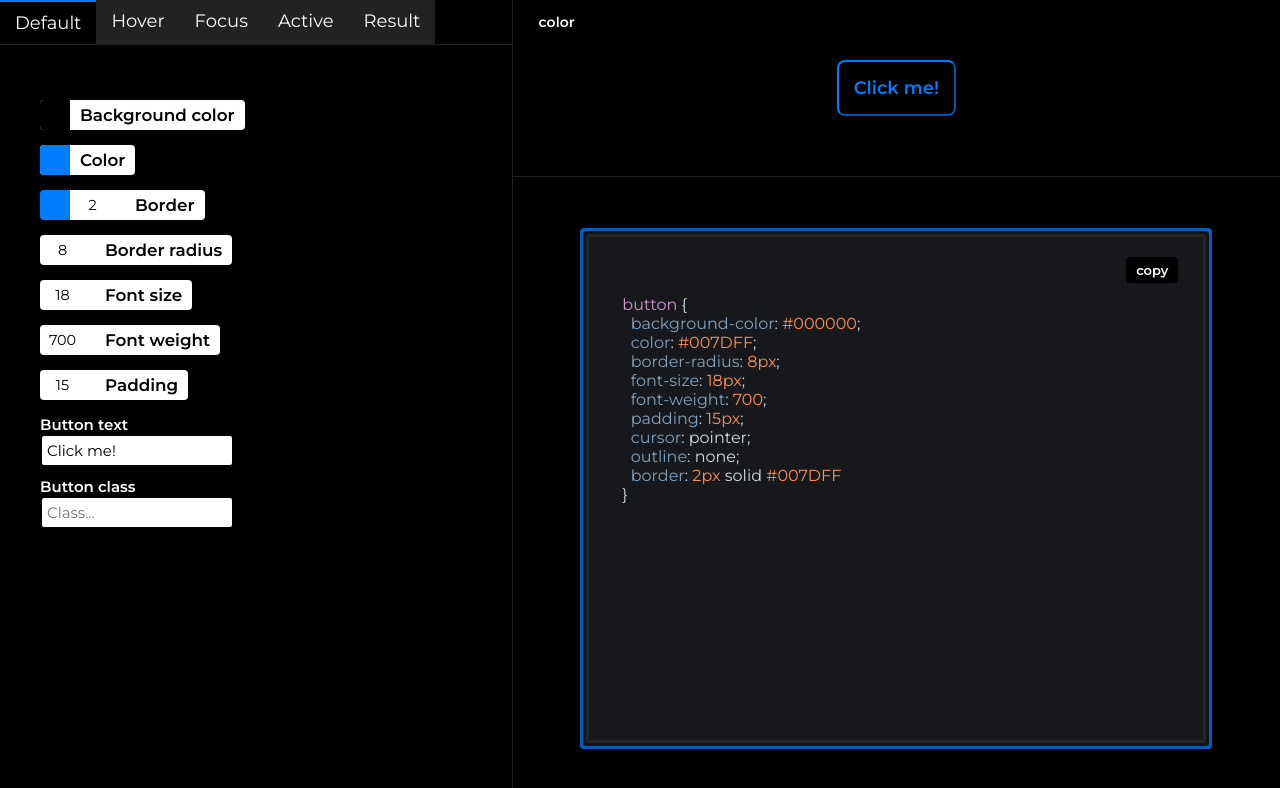
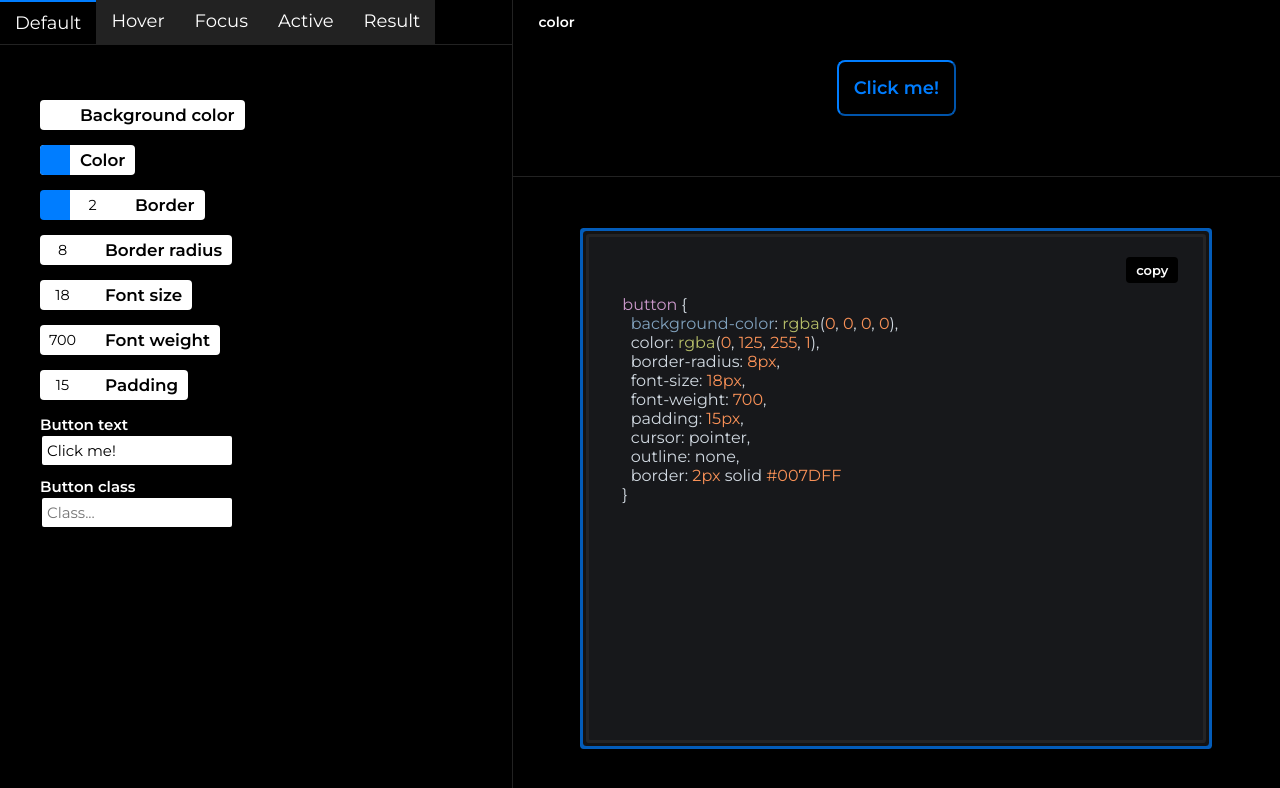
Before and after one commit to linus345/component-maker, a React (Create React App) app: page / in a window 1280 px wide. Shown: the top 788 px of the page. Built offline with nearby package versions, Linux system fonts and the light colour scheme.

Commit message:
changed from using hex values to using rgba to allow for alpha value to be used

```diff
--- a/src/components/CodeSection.js
+++ b/src/components/CodeSection.js
@@ -17,7 +17,7 @@ function formatStyles(styles, selectedTab, buttonClass) {
   return (
     `${selector}${pseudo} ${JSON.stringify(copy, null, 2)
     .replace(/"/g, "")
-    .replace(/,/g, ";")}\n\n`
+    .replace(/,$/g, ";")}\n\n`
   )
 }
 
--- a/src/components/ColorPicker.js
+++ b/src/components/ColorPicker.js
@@ -3,17 +3,23 @@ import styled from 'styled-components';
 import { ChromePicker } from 'react-color';
 
 function ColorPicker({ styles, setStyles, currStyle }) {
+  const handleChange = ({ rgb }) => {
+    // format rgb to css format
+    const formattedRgb = `rgba(${rgb.r}, ${rgb.g}, ${rgb.b}, ${rgb.a})`;
+
+    setStyles(styles => ({
+      ...styles,
+      [currStyle]: formattedRgb,
+    }))
+  }
+
   return (
     <div
       onClick={e => e.stopPropagation()}
     >
       <StyledChromePicker
-        // disableAlpha
         color={styles[currStyle]}
-        onChange={color => setStyles(styles => ({
-          ...styles,
-          [currStyle]: color.hex,
-        }))}
+        onChange={handleChange}
       />
     </div>
   );
--- a/src/defaultStyles.js
+++ b/src/defaultStyles.js
@@ -1,6 +1,6 @@
 export const defaultStyles = {
-  "background-color": "#000000",
-  "color": "#007DFF",
+  "background-color": "rgba(0, 0, 0, 0)",
+  "color": "rgba(0, 125, 255, 1)",
   "border-width": "2px",
   "border-color": "#007DFF",
   "border-radius": "8px",
@@ -12,10 +12,10 @@ export const defaultStyles = {
 };
 
 export const defaultHoverStyles = {
-  "background-color": "#007DFF",
-  "color": "#fff",
+  "background-color": "rgba(0, 125, 255, 1)",
+  "color": "rgba(255, 255, 255, 1)",
   "border-width": "2px",
-  "border-color": "#007DFF",
+  "border-color": "rgba(0, 125, 255, 1)",
   "border-radius": "8px",
   "font-size": "18px",
   "font-weight": "700",
@@ -24,10 +24,10 @@ export const defaultHoverStyles = {
 };
 
 export const defaultFocusStyles = {
-  "background-color": "#0E345A",
-  "color": "#fff",
+  "background-color": "rgba(25, 111, 197, 0.45)",
+  "color": "rgba(255, 255, 255, 1)",
   "border-width": "2px",
-  "border-color": "#005CDD",
+  "border-color": "rgba(0, 92, 221, 1)",
   "border-radius": "8px",
   "font-size": "18px",
   "font-weight": "700",
@@ -36,10 +36,10 @@ export const defaultFocusStyles = {
 };
 
 export const defaultActiveStyles = {
-  "background-color": "#005CDD",
-  "color": "#fff",
+  "background-color": "rgba(0, 92, 221, 1)",
+  "color": "rgba(255, 255, 255, 1)",
   "border-width": "2px",
-  "border-color": "#005CDD",
+  "border-color": "rgba(0, 92, 221, 1)",
   "border-radius": "8px",
   "font-size": "18px",
   "font-weight": "700",
```
